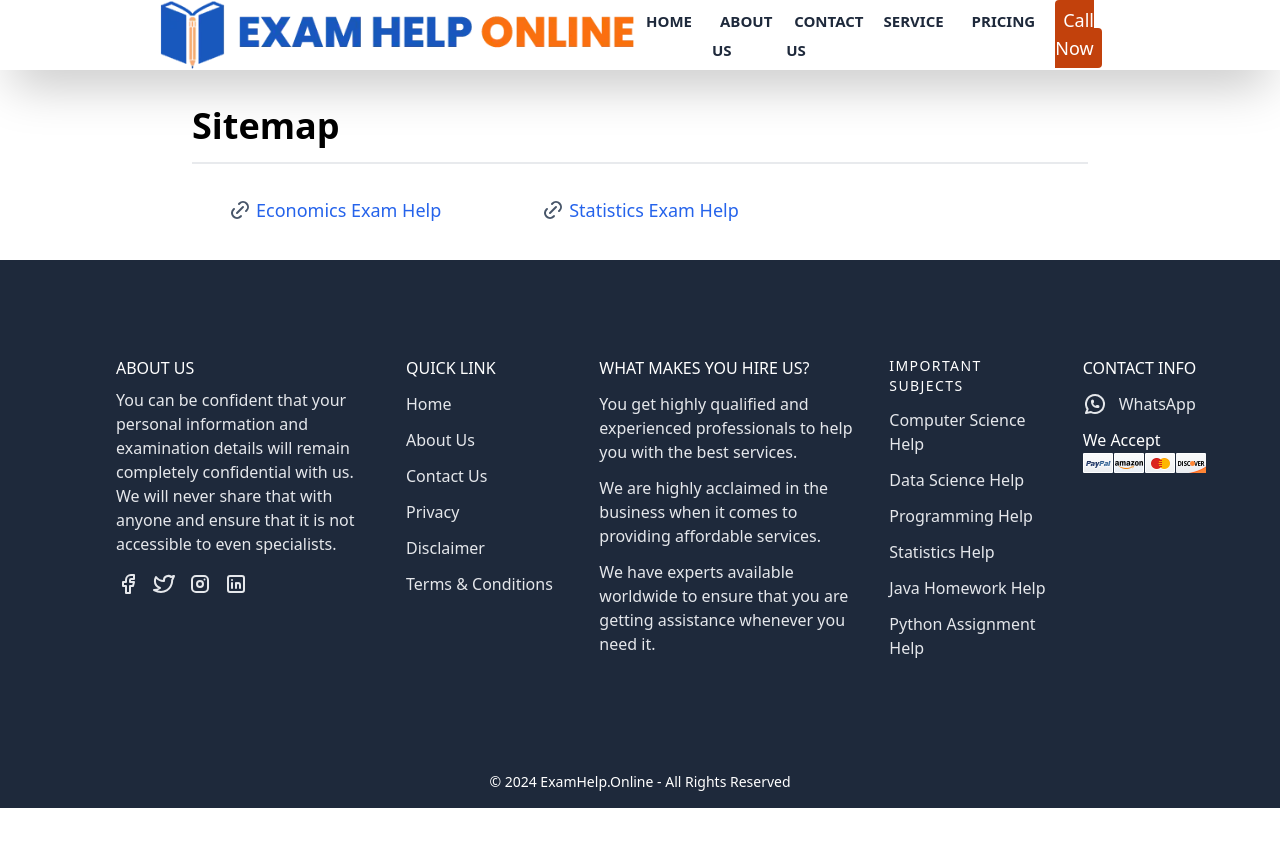
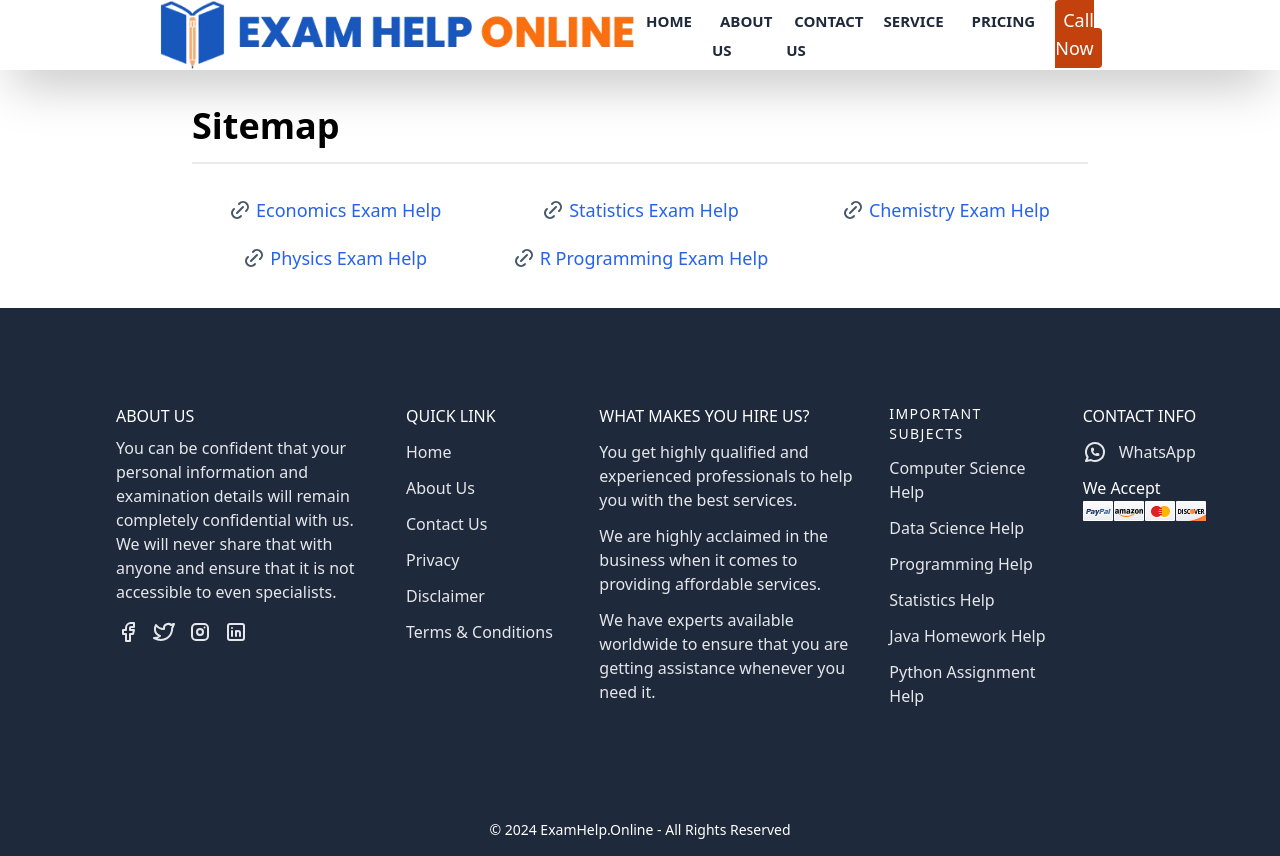
Before and after one commit to Devilisded/examhelp, a Next.js app: page /sitemap in a window 1280 px wide. Before the commit the page ends 808 px from the top, so only its background shows below. Built offline with nearby package versions, Linux system fonts and the light colour scheme.

Commit message:
sitemap updated

```diff
--- a/app/sitemap/page.jsx
+++ b/app/sitemap/page.jsx
@@ -11,6 +11,15 @@ const Page = () => {
     },{
       to:"/statistics-exam-help",
       title:"Statistics Exam Help"
+    },{
+      to:"/chemistry-exam-help",
+      title:"Chemistry Exam Help"
+    },{
+      to:"/physics-exam-help",
+      title:"Physics Exam Help"
+    },{
+      to:"//r-programming-exam-help",
+      title:"R Programming Exam Help"
     }
   ]
   return (
```
